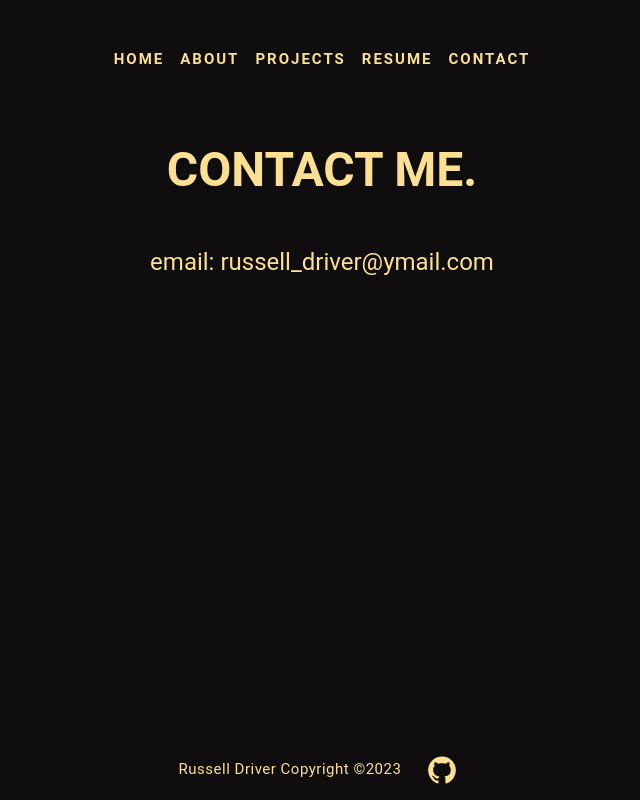
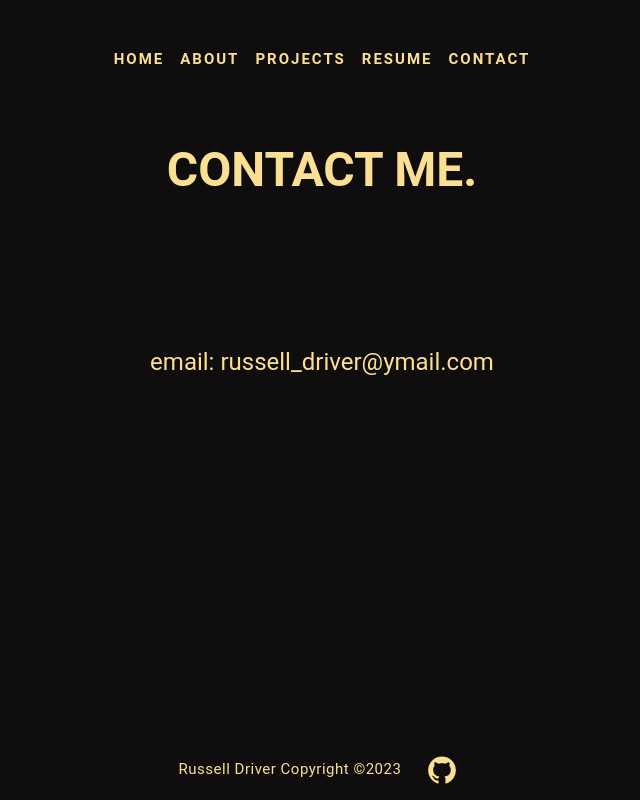
Before and after one commit to Russellgrd/portfolio_mui, a React (Create React App) app: page /contact in a window 1280 px wide. Shown: the whole page, without its empty margins (318-958 px from the left). Built offline with nearby package versions, Linux system fonts and the light colour scheme.

Commit message:
added focus transitions to all headings

```diff
--- a/src/components/Contact.js
+++ b/src/components/Contact.js
@@ -1,5 +1,5 @@
 import { Box, Typography, keyframes } from "@mui/material";
-import { focusInExpand, textShadowPopTop } from '../helpers/transitions';
+import { focusInExpand, slideBottom } from '../helpers/transitions';
 
 const Contact = () => {
 
@@ -8,7 +8,7 @@ const Contact = () => {
             <Typography variant='h3' sx={{fontWeight:'bold', color:'#fbe094', textAlign:'center', animation:`${focusInExpand} 1s ease forwards`}}>
                 CONTACT ME.
             </Typography>
-            <Typography variant='h5' sx={{color:'#fbe094', mt:5, maxWidth:'70ch', lineHeight:2, textAlign:'center'}}>
+            <Typography variant='h5' sx={{color:'#fbe094', mt:5, maxWidth:'70ch', lineHeight:2, textAlign:'center', animation: `${slideBottom} 1s ease forwards`}}>
                 email:  russell_driver@ymail.com
             </Typography>
         </Box>
--- a/src/components/Home.js
+++ b/src/components/Home.js
@@ -34,7 +34,7 @@ const Home = () => {
                 HELLO, I AM RUSSELL.
             </Typography>
             <Typography variant='body1' sx={{color:'#fbe094', mt:5, maxWidth:'70ch', lineHeight:2, textAlign:'center'}}>
-               I am a Front-End and Back-End Javascript Web Developer and mainly focus on React applications and Nodejs.  I enjoy exploring new NPM packages and trying out new technologies.  I also have an interest in crypto currencies.
+               I am a Full Stack Javascript Web Developer and mainly focus on React applications along side Nodejs.  I enjoy exploring new NPM packages and trying out new technologies.  I also have an interest in crypto currencies.
             </Typography>
         </Box>)
 
```
